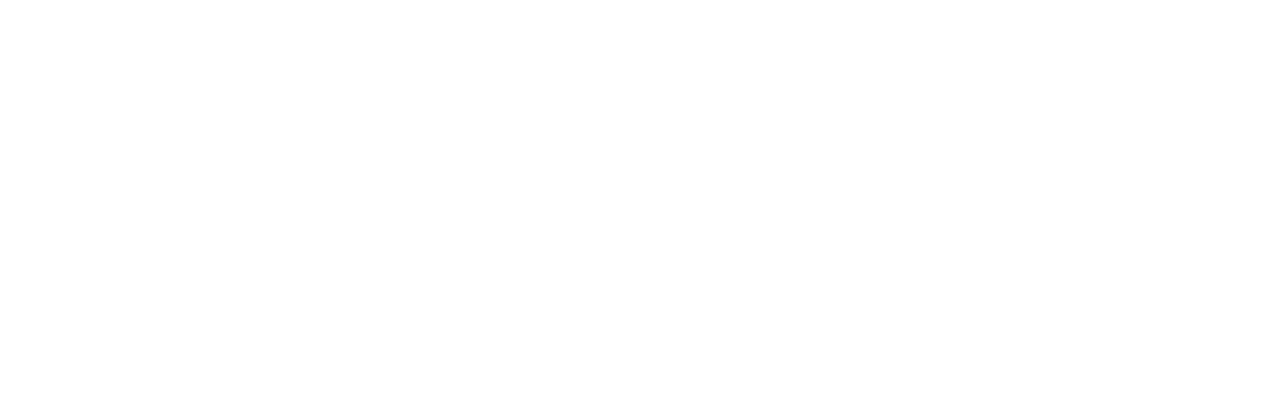
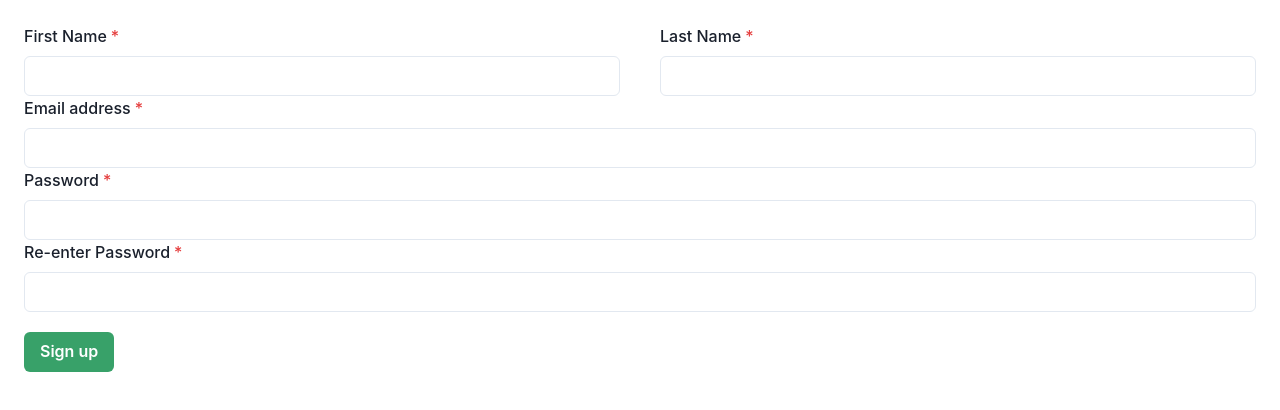
Before and after one commit to samgallic/BudgetApp, a React (Vite) app in the folder budget-app/: page /signup in a window 1280 px wide. Before the commit this address had no page. Shown: the top 410 px of the page. Built offline with nearby package versions, Linux system fonts and the light colour scheme.

Commit message:
Implement signup page

```diff
--- a/budget-app/src/App.tsx
+++ b/budget-app/src/App.tsx
@@ -1,6 +1,7 @@
 import { BrowserRouter, Routes, Route } from "react-router-dom";
 import LoginPage from "./LoginPage/LoginPage";
 import HomePage from "./HomePage/HomePage";
+import SignupPage from "./SignupPage/SignupPage";
 
 function App() {
   return (
@@ -8,6 +9,7 @@
       <Routes>
         <Route path="/home" element={<HomePage />} />
         <Route path="/login" element={<LoginPage />} />
+        <Route path="/signup" element={<SignupPage />} />
       </Routes>
     </BrowserRouter>
   );
--- a/budget-app/src/LoginPage/LoginForm.tsx
+++ b/budget-app/src/LoginPage/LoginForm.tsx
@@ -4,9 +4,11 @@
 const LoginForm: React.FC = () => {
   return (
     <Box p={6}>
-      <FormControl>
+      <FormControl isRequired>
         <FormLabel>Email address</FormLabel>
         <Input type="email" />
+      </FormControl>
+      <FormControl isRequired>
         <FormLabel>Password</FormLabel>
         <Input type="password" />
       </FormControl>
--- a/budget-app/src/LoginPage/LoginPage.tsx
+++ b/budget-app/src/LoginPage/LoginPage.tsx
@@ -1,8 +1,8 @@
 import React from "react";
 import LoginForm from "./LoginForm";
 
-const Login: React.FC = () => {
+const LoginPage: React.FC = () => {
   return <LoginForm />;
 };
 
-export default Login;
+export default LoginPage;
--- /dev/null
+++ b/budget-app/src/SignupPage/SignupForm.tsx
@@ -0,0 +1,49 @@
+import {
+  Box,
+  Button,
+  FormControl,
+  FormLabel,
+  Input,
+  SimpleGrid,
+} from "@chakra-ui/react";
+import React from "react";
+
+const SignupForm: React.FC = () => {
+  return (
+    <Box p={6}>
+      <SimpleGrid columns={2} spacing={10}>
+        <FormControl isRequired>
+          <FormLabel>First Name</FormLabel>
+          <Input />
+        </FormControl>
+        <FormControl isRequired>
+          <FormLabel>Last Name</FormLabel>
+          <Input />
+        </FormControl>
+      </SimpleGrid>
+      <FormControl isRequired>
+        <FormLabel>Email address</FormLabel>
+        <Input type="email" />
+      </FormControl>
+      <FormControl isRequired>
+        <FormLabel>Password</FormLabel>
+        <Input type="password" />
+      </FormControl>
+      <FormControl isRequired>
+        <FormLabel>Re-enter Password</FormLabel>
+        <Input type="password" />
+      </FormControl>
+      <Button
+        mt={5}
+        colorScheme="green"
+        onClick={() => {
+          console.log("Add functionality");
+        }}
+      >
+        Sign up
+      </Button>
+    </Box>
+  );
+};
+
+export default SignupForm;
--- /dev/null
+++ b/budget-app/src/SignupPage/SignupPage.tsx
@@ -0,0 +1,8 @@
+import React from "react";
+import SignupForm from "./SignupForm";
+
+const SignupPage: React.FC = () => {
+  return <SignupForm />;
+};
+
+export default SignupPage;
```
